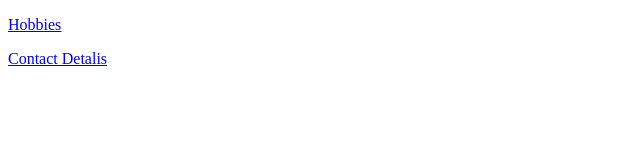
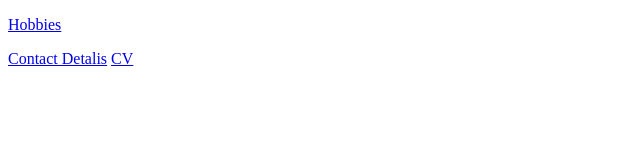
Before and after one commit to 22116001/CV, a plain HTML site: page index.html in a window 1280 px wide. Shown: the full height of the page, 0-640 px from the left. Drawn offline with Linux system fonts and the light colour scheme.

Commit message:
Update index.html

```diff
--- a/index.html
+++ b/index.html
@@ -9,5 +9,6 @@
 <body>
     <p><a href="hobbies.html" target="_blank">Hobbies</a></p>
     <a href="contact.html">Contact Detalis</a>
+    <a href="tables.html">CV</a>
 </body>
 </html>
```
